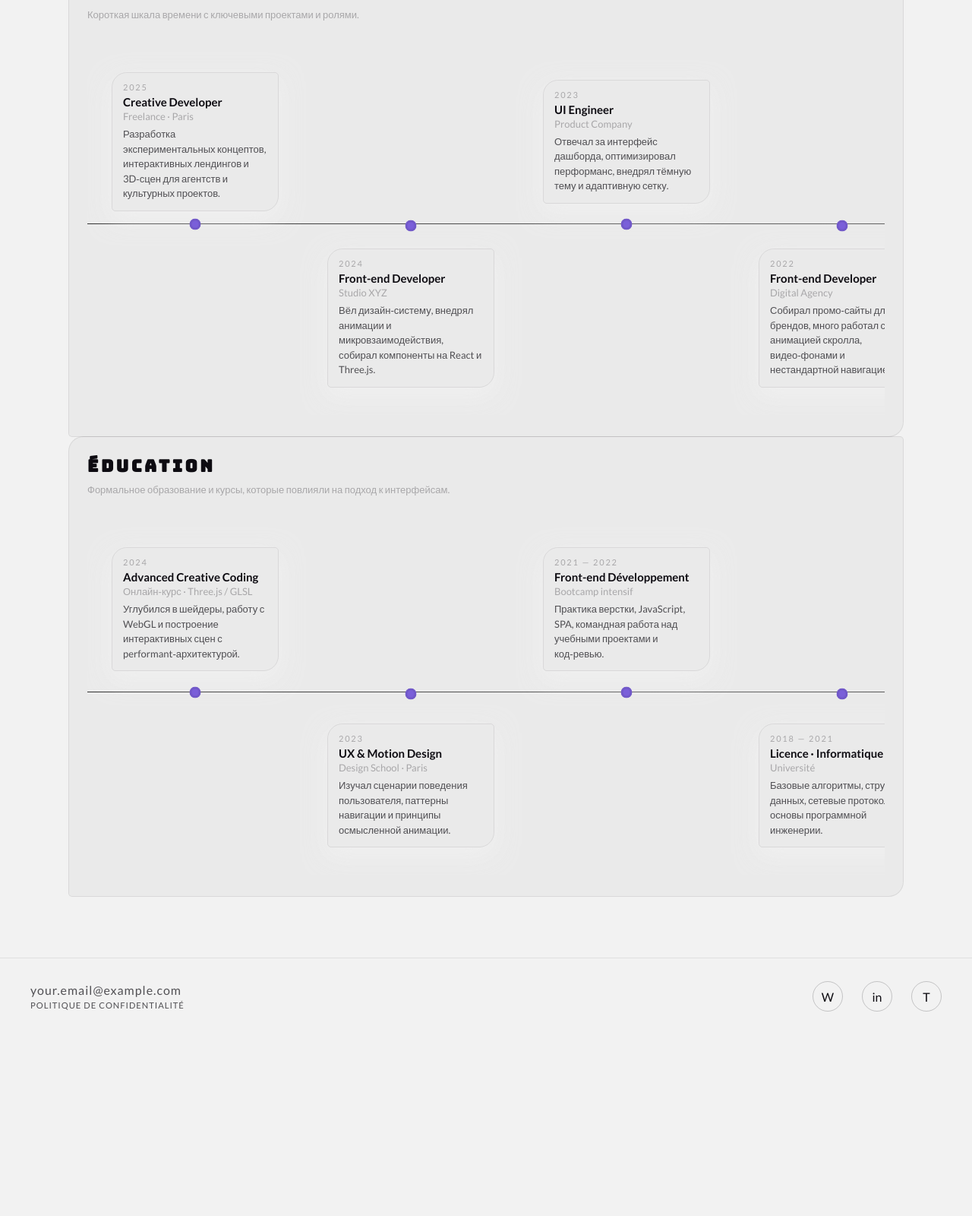
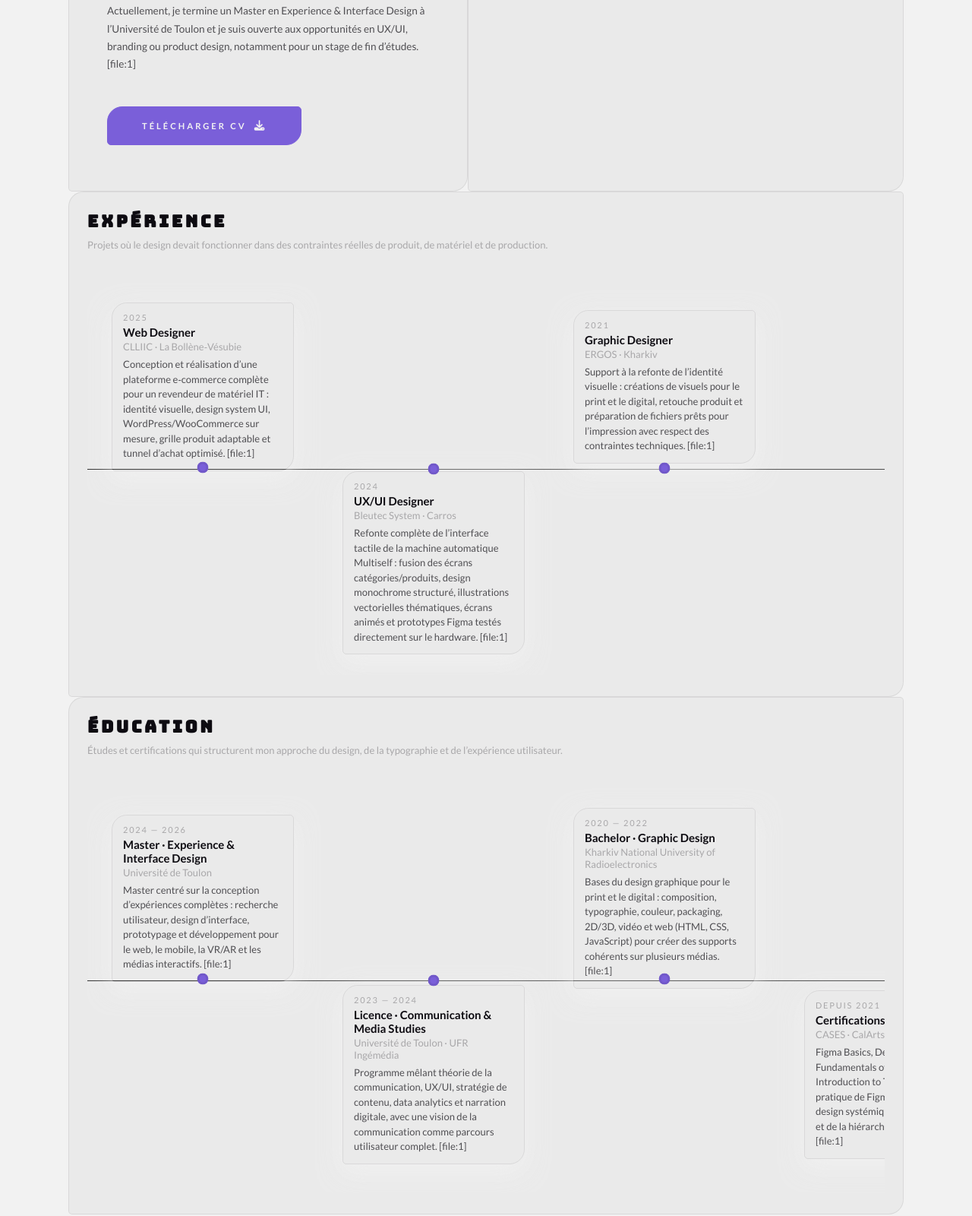
Before and after one commit to Bandurian/mbandurian, a plain HTML site: page about.html in a window 1280 px wide. Shown: the part 626-2226 px from the top of the page at 76% size. Before the commit the page ends 1987 px from the top, so only its background shows below. Drawn offline with nearby package versions, Linux system fonts and the light colour scheme.

Commit message:
Add files via upload

```diff
--- a/about.html
+++ b/about.html
@@ -2,18 +2,18 @@
 <html lang="fr">
 <head>
   <meta charset="UTF-8">
-  <title>À propos | Bandurian M. — Creative Developer</title>
+  <title>À propos | Marharyta Bandurian — UX/UI & Graphic Designer</title>
   <meta name="viewport" content="width=device-width, initial-scale=1.0">
 
-  <meta name="description" content="À propos de Bandurian M. — UX/UI designer et creative developer. Front-end, 3D et expériences interactives.">
+  <meta name="description" content="À propos de Marharyta Bandurian — UX/UI & graphic designer à Toulon. Design minimaliste, systémique et centré sur les détails pour interfaces, marques et e‑commerce.">
   <meta property="og:type" content="website">
-  <meta property="og:title" content="À propos | Bandurian M. — UX/UI Designer & Creative Developer">
-  <meta property="og:description" content="Parcours, compétences et expériences de Bandurian M.">
+  <meta property="og:title" content="À propos | Marharyta Bandurian — UX/UI & Graphic Designer">
+  <meta property="og:description" content="Parcours, compétences et expériences de Marharyta Bandurian : UX/UI, identités de marque, design systems et interfaces tactiles.">
   <meta property="og:url" content="https://example.com/about-fr">
   <meta property="og:image" content="https://example.com/assets/preview-about.jpg">
   <meta name="twitter:card" content="summary_large_image">
-  <meta name="twitter:title" content="À propos | Bandurian M.">
-  <meta name="twitter:description" content="UX/UI design, front-end et 3D expérimental.">
+  <meta name="twitter:title" content="À propos | Marharyta Bandurian">
+  <meta name="twitter:description" content="UX/UI, graphic design et front‑end pour produits digitaux.">
   <meta name="twitter:image" content="https://example.com/assets/preview-about.jpg">
   <link rel="canonical" href="https://example.com/about-fr">
 
@@ -28,9 +28,9 @@
   <!-- Matter.js -->
   <script src="https://cdnjs.cloudflare.com/ajax/libs/matter-js/0.19.0/matter.min.js" defer></script>
 
-  <!-- Общая логика темы и языка -->
+  <!-- Logique thème/langue -->
   <script src="js/main.js" defer></script>
-  <!-- Логика навыков для about -->
+  <!-- Anim des skills -->
   <script src="js/about-matter.js" defer></script>
 </head>
 <body class="page-about">
@@ -81,23 +81,29 @@
     <div class="about-left">
       <h1 class="about-title">À propos</h1>
       <p class="about-text">
-        Front-end / creative developer, который любит чистые интерфейсы,
-        микровзаимодействия и физику на вебе.
+        UX/UI & graphic designer basée à Toulon, obsédée par les détails et les résultats. Je conçois des expériences minimalistes et stratégiques pour des interfaces digitales et physiques, des identités de marque et des design systems où chaque élément a une intention. [file:1]
       </p>
       <p class="about-text">
-        Экспериментирую на стыке дизайна, анимации и кода: Three.js, Matter.js,
-        кастомные шейдеры и нестандартные UI-паттерны.
+        Mon expérience couvre les interfaces tactiles, les plateformes e‑commerce et les systèmes web responsives. Je travaille de bout en bout&nbsp;: recherche utilisateur, structure, maquettes haute fidélité, design system et accompagnement de l’implémentation pour m’assurer que le produit final reste fidèle au design. [file:1]
+      </p>
+      <p class="about-text">
+        Mon outil principal est Figma, complété par Illustrator, After Effects et Blender pour l’illustration, l’animation et la 3D, ainsi que HTML/CSS/JavaScript pour comprendre et respecter les contraintes réelles de production côté développement. [file:1]
+      </p>
+      <p class="about-text">
+        Actuellement, je termine un Master en Experience & Interface Design à l’Université de Toulon et je suis ouverte aux opportunités en UX/UI, branding ou product design, notamment pour un stage de fin d’études. [file:1]
       </p>
 
-      <!-- Кнопка скачать CV -->
-      <a href="assets/cv-bandurian-fr.pdf" class="submit-button submit-button-accent" download style="margin-top: 1.5rem; align-self: flex-start; text-decoration: none;">
+      <a href="assets/cv-bandurian-fr.pdf"
+         class="submit-button submit-button-accent"
+         download
+         style="margin-top: 1.5rem; align-self: flex-start; text-decoration: none;">
         <span>Télécharger CV</span>
         <i class="fa-solid fa-download" style="font-size: 0.85rem;"></i>
       </a>
-      <!-- конец кнопки -->
     </div>
 
     <div class="about-right">
+      <h2 class="about-title">Skills</h2>
       <div class="skills-tabs" id="skillsTabs">
         <button class="skills-tab active" data-group="frontend">Front-end</button>
         <button class="skills-tab" data-group="design">Design</button>
@@ -108,11 +114,10 @@
   </section>
 </main>
 
-<!-- EXPÉRIENCE -->
 <section class="experience-section">
   <h2 class="about-title">Expérience</h2>
   <p class="experience-subtitle">
-    Короткая шкала времени с ключевыми проектами и ролями.
+    Projets où le design devait fonctionner dans des contraintes réelles de produit, de matériel et de production.
   </p>
 
   <div class="timeline-wrapper">
@@ -121,10 +126,10 @@
         <div class="timeline-dot"></div>
         <div class="timeline-card">
           <div class="timeline-year">2025</div>
-          <div class="timeline-role">Creative Developer</div>
-          <div class="timeline-company">Freelance · Paris</div>
+          <div class="timeline-role">Web Designer</div>
+          <div class="timeline-company">CLLIIC · La Bollène‑Vésubie</div>
           <div class="timeline-description">
-            Разработка экспериментальных концептов, интерактивных лендингов и 3D‑сцен для агентств и культурных проектов.
+            Conception et réalisation d’une plateforme e‑commerce complète pour un revendeur de matériel IT&nbsp;: identité visuelle, design system UI, WordPress/WooCommerce sur mesure, grille produit adaptable et tunnel d’achat optimisé. [file:1]
           </div>
         </div>
       </div>
@@ -133,34 +138,10 @@
         <div class="timeline-dot"></div>
         <div class="timeline-card">
           <div class="timeline-year">2024</div>
-          <div class="timeline-role">Front-end Developer</div>
-          <div class="timeline-company">Studio XYZ</div>
+          <div class="timeline-role">UX/UI Designer</div>
+          <div class="timeline-company">Bleutec System · Carros</div>
           <div class="timeline-description">
-            Вёл дизайн‑систему, внедрял анимации и микровзаимодействия, собирал компоненты на React и Three.js.
-          </div>
-        </div>
-      </div>
-
-      <div class="timeline-item">
-        <div class="timeline-dot"></div>
-        <div class="timeline-card">
-          <div class="timeline-year">2023</div>
-          <div class="timeline-role">UI Engineer</div>
-          <div class="timeline-company">Product Company</div>
-          <div class="timeline-description">
-            Отвечал за интерфейс дашборда, оптимизировал перформанс, внедрял тёмную тему и адаптивную сетку.
-          </div>
-        </div>
-      </div>
-
-      <div class="timeline-item">
-        <div class="timeline-dot"></div>
-        <div class="timeline-card">
-          <div class="timeline-year">2022</div>
-          <div class="timeline-role">Front-end Developer</div>
-          <div class="timeline-company">Digital Agency</div>
-          <div class="timeline-description">
-            Собирал промо‑сайты для брендов, много работал с анимацией скролла, видео‑фонами и нестандартной навигацией.
+            Refonte complète de l’interface tactile de la machine automatique Multiself&nbsp;: fusion des écrans catégories/produits, design monochrome structuré, illustrations vectorielles thématiques, écrans animés et prototypes Figma testés directement sur le hardware. [file:1]
           </div>
         </div>
       </div>
@@ -169,10 +150,33 @@
         <div class="timeline-dot"></div>
         <div class="timeline-card">
           <div class="timeline-year">2021</div>
-          <div class="timeline-role">Web Developer</div>
-          <div class="timeline-company">Studio Noir</div>
+          <div class="timeline-role">Graphic Designer</div>
+          <div class="timeline-company">ERGOS · Kharkiv</div>
           <div class="timeline-description">
-            Верстал лендинги и бренд‑страницы, настраивал сборку, внедрял дизайн из Figma пиксель‑перфектом.
+            Support à la refonte de l’identité visuelle&nbsp;: créations de visuels pour le print et le digital, retouche produit et préparation de fichiers prêts pour l’impression avec respect des contraintes techniques. [file:1]
+          </div>
+        </div>
+      </div>
+    </div>
+  </div>
+</section>
+
+<section class="education-section">
+  <h2 class="about-title">Éducation</h2>
+  <p class="education-subtitle">
+    Études et certifications qui structurent mon approche du design, de la typographie et de l’expérience utilisateur.
+  </p>
+
+  <div class="timeline-wrapper">
+    <div class="timeline-track">
+      <div class="timeline-item">
+        <div class="timeline-dot"></div>
+        <div class="timeline-card">
+          <div class="timeline-year">2024 — 2026</div>
+          <div class="timeline-role">Master · Experience & Interface Design</div>
+          <div class="timeline-company">Université de Toulon</div>
+          <div class="timeline-description">
+            Master centré sur la conception d’expériences complètes&nbsp;: recherche utilisateur, design d’interface, prototypage et développement pour le web, le mobile, la VR/AR et les médias interactifs. [file:1]
           </div>
         </div>
       </div>
@@ -180,11 +184,11 @@
       <div class="timeline-item">
         <div class="timeline-dot"></div>
         <div class="timeline-card">
-          <div class="timeline-year">2020</div>
-          <div class="timeline-role">Junior Front-end</div>
-          <div class="timeline-company">Start-up</div>
+          <div class="timeline-year">2023 — 2024</div>
+          <div class="timeline-role">Licence · Communication & Media Studies</div>
+          <div class="timeline-company">Université de Toulon · UFR Ingémédia</div>
           <div class="timeline-description">
-            Работал над MVP, подключал API, настраивал форму онбординга и простые анимации без тяжёлых библиотек.
+            Programme mêlant théorie de la communication, UX/UI, stratégie de contenu, data analytics et narration digitale, avec une vision de la communication comme parcours utilisateur complet. [file:1]
           </div>
         </div>
       </div>
@@ -192,35 +196,11 @@
       <div class="timeline-item">
         <div class="timeline-dot"></div>
         <div class="timeline-card">
-          <div class="timeline-year">2019</div>
-          <div class="timeline-role">Intern · Web</div>
-          <div class="timeline-company">Interactive Studio</div>
+          <div class="timeline-year">2020 — 2022</div>
+          <div class="timeline-role">Bachelor · Graphic Design</div>
+          <div class="timeline-company">Kharkiv National University of Radioelectronics</div>
           <div class="timeline-description">
-            Знакомство с продакшеном: верстка модулей, мелкие правки по UI и первая интеграция анимаций в боевые проекты.
-          </div>
-        </div>
-      </div>
-    </div>
-  </div>
-</section>
-
-<!-- ÉDUCATION -->
-<section class="education-section">
-  <h2 class="about-title">Éducation</h2>
-  <p class="education-subtitle">
-    Формальное образование и курсы, которые повлияли на подход к интерфейсам.
-  </p>
-
-  <div class="timeline-wrapper">
-    <div class="timeline-track">
-      <div class="timeline-item">
-        <div class="timeline-dot"></div>
-        <div class="timeline-card">
-          <div class="timeline-year">2024</div>
-          <div class="timeline-role">Advanced Creative Coding</div>
-          <div class="timeline-company">Онлайн‑курс · Three.js / GLSL</div>
-          <div class="timeline-description">
-            Углубился в шейдеры, работу с WebGL и построение интерактивных сцен с performant‑архитектурой.
+            Bases du design graphique pour le print et le digital&nbsp;: composition, typographie, couleur, packaging, 2D/3D, vidéo et web (HTML, CSS, JavaScript) pour créer des supports cohérents sur plusieurs médias. [file:1]
           </div>
         </div>
       </div>
@@ -228,59 +208,11 @@
       <div class="timeline-item">
         <div class="timeline-dot"></div>
         <div class="timeline-card">
-          <div class="timeline-year">2023</div>
-          <div class="timeline-role">UX & Motion Design</div>
-          <div class="timeline-company">Design School · Paris</div>
+          <div class="timeline-year">Depuis 2021</div>
+          <div class="timeline-role">Certifications</div>
+          <div class="timeline-company">CASES · CalArts</div>
           <div class="timeline-description">
-            Изучал сценарии поведения пользователя, паттерны навигации и принципы осмысленной анимации.
-          </div>
-        </div>
-      </div>
-
-      <div class="timeline-item">
-        <div class="timeline-dot"></div>
-        <div class="timeline-card">
-          <div class="timeline-year">2021 — 2022</div>
-          <div class="timeline-role">Front-end Développement</div>
-          <div class="timeline-company">Bootcamp intensif</div>
-          <div class="timeline-description">
-            Практика верстки, JavaScript, SPA, командная работа над учебными проектами и код‑ревью.
-          </div>
-        </div>
-      </div>
-
-      <div class="timeline-item">
-        <div class="timeline-dot"></div>
-        <div class="timeline-card">
-          <div class="timeline-year">2018 — 2021</div>
-          <div class="timeline-role">Licence · Informatique</div>
-          <div class="timeline-company">Université</div>
-          <div class="timeline-description">
-            Базовые алгоритмы, структуры данных, сетевые протоколы и основы программной инженерии.
-          </div>
-        </div>
-      </div>
-
-      <div class="timeline-item">
-        <div class="timeline-dot"></div>
-        <div class="timeline-card">
-          <div class="timeline-year">2016 — 2018</div>
-          <div class="timeline-role">Formation Graphisme</div>
-          <div class="timeline-company">École de design</div>
-          <div class="timeline-description">
-            Композиция, типографика, сетки и работа с брендингом, что позже легло в основу UI‑подхода.
-          </div>
-        </div>
-      </div>
-
-      <div class="timeline-item">
-        <div class="timeline-dot"></div>
-        <div class="timeline-card">
-          <div class="timeline-year">2015</div>
-          <div class="timeline-role">Self‑learning · Web</div>
-          <div class="timeline-company">Онлайн‑ресурсы</div>
-          <div class="timeline-description">
-            Первые эксперименты с HTML/CSS, небольшими сайтами и интерактивными экспериментами в браузере.
+            Figma Basics, Design basics, Fundamentals of Graphic Design, Introduction to Typography&nbsp;: pratique de Figma, des workflows de design systémique, de la composition et de la hiérarchie typographique. [file:1]
           </div>
         </div>
       </div>
@@ -290,7 +222,7 @@
 
 <footer class="animated-footer">
   <div class="footer-left">
-    <div class="email">your.email@example.com</div>
+    <div class="email">hello.bandurian@gmail.com</div>
     <a href="privacy-fr.html" class="privacy-link">
       Politique de confidentialité
     </a>
@@ -299,7 +231,7 @@
     <a href="https://wa.me/yourphone" class="social-link" target="_blank" title="WhatsApp">
       <span>W</span>
     </a>
-    <a href="https://linkedin.com/in/yourprofile" class="social-link" target="_blank" title="LinkedIn">
+    <a href="https://www.linkedin.com/in/marharyta-bandurian-1866b52a8" class="social-link" target="_blank" title="LinkedIn">
       <span>in</span>
     </a>
     <a href="https://t.me/yourusername" class="social-link" target="_blank" title="Telegram">
@@ -308,7 +240,6 @@
   </div>
 </footer>
 
-<!-- Cloudflare beacon, если нужен -->
 <script defer src="https://static.cloudflareinsights.com/beacon.min.js"
         data-cf-beacon='{"token": "1c07d2ce373a46c2b559e6991586c4ac"}'></script>
 
--- a/contact.html
+++ b/contact.html
@@ -16,7 +16,8 @@
   <script src="js/main.js" defer></script>
   <script src="js/contact-form.js" defer></script>
 
-
+  <!-- Three.js для страницы контактов -->
+  <script src="three-contact.js" defer></script>
 </head>
 <body class="page-contact">
 
```
Also changed, not shown: privacy.html (+2 -0 lines), js/three-portfolio.js, js/three-setup.js, 1 other file.
